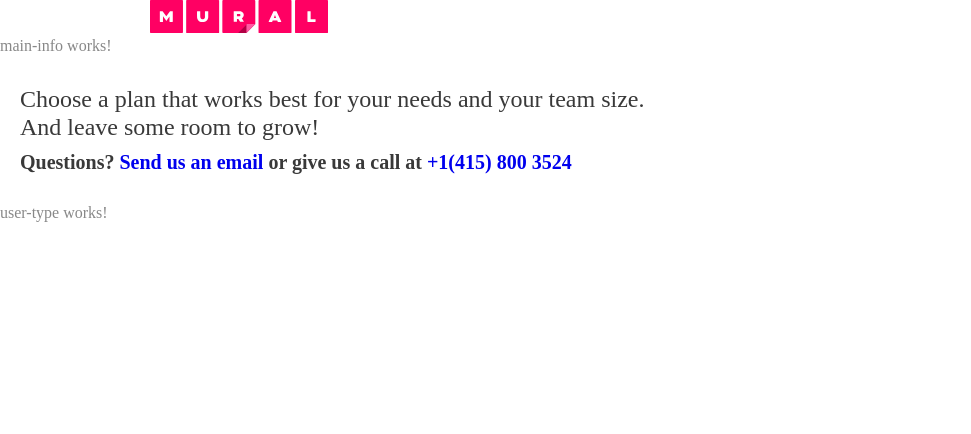
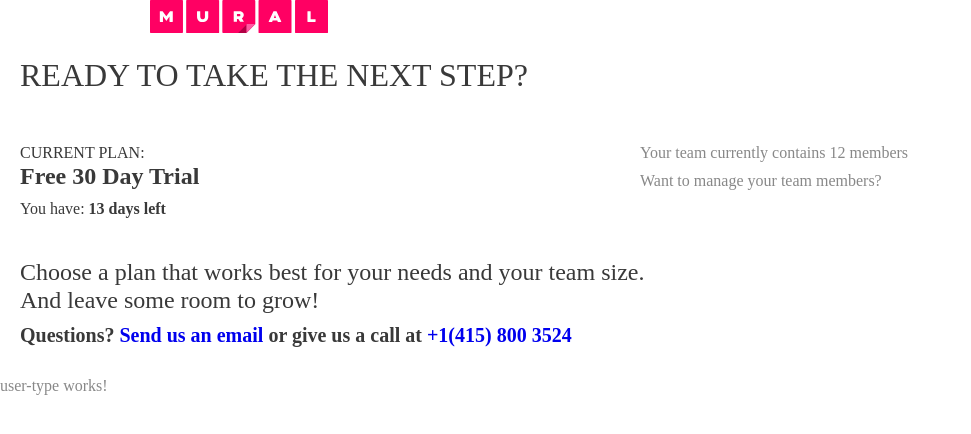
Before and after one commit to cecialbero/checkout, an Angular app in the folder checkout-page/: page / in a window 1280 px wide. Shown: the top 434 px of the page, without its empty margins (0-971 px from the left). Built offline with nearby package versions, Linux system fonts and the light colour scheme.

Commit message:
Inserts the texts and grid structure at the main-info component

```diff
--- a/checkout-page/src/app/main-info/main-info.component.html
+++ b/checkout-page/src/app/main-info/main-info.component.html
@@ -1,3 +1,19 @@
-<p>
-  main-info works!
-</p>
+<section>
+  <div class="row">
+    <div class="col twelve">
+      <h1 class="center-txt">READY TO TAKE THE NEXT STEP?</h1>
+    </div>
+  </div>
+
+  <div class="row current-plan-info">
+    <div class="col six">
+      <h4>CURRENT PLAN:</h4>
+      <h2 class="semi-bold">Free 30 Day Trial</h2>
+      <span class="count-down-txt">You have: <b>13 days left</b></span>
+    </div>
+    <div class="col six right-txt">
+      <p>Your team currently contains 12 members</p>
+      <p>Want to manage your team members?</p>
+    </div>
+  </div>
+</section>
```
